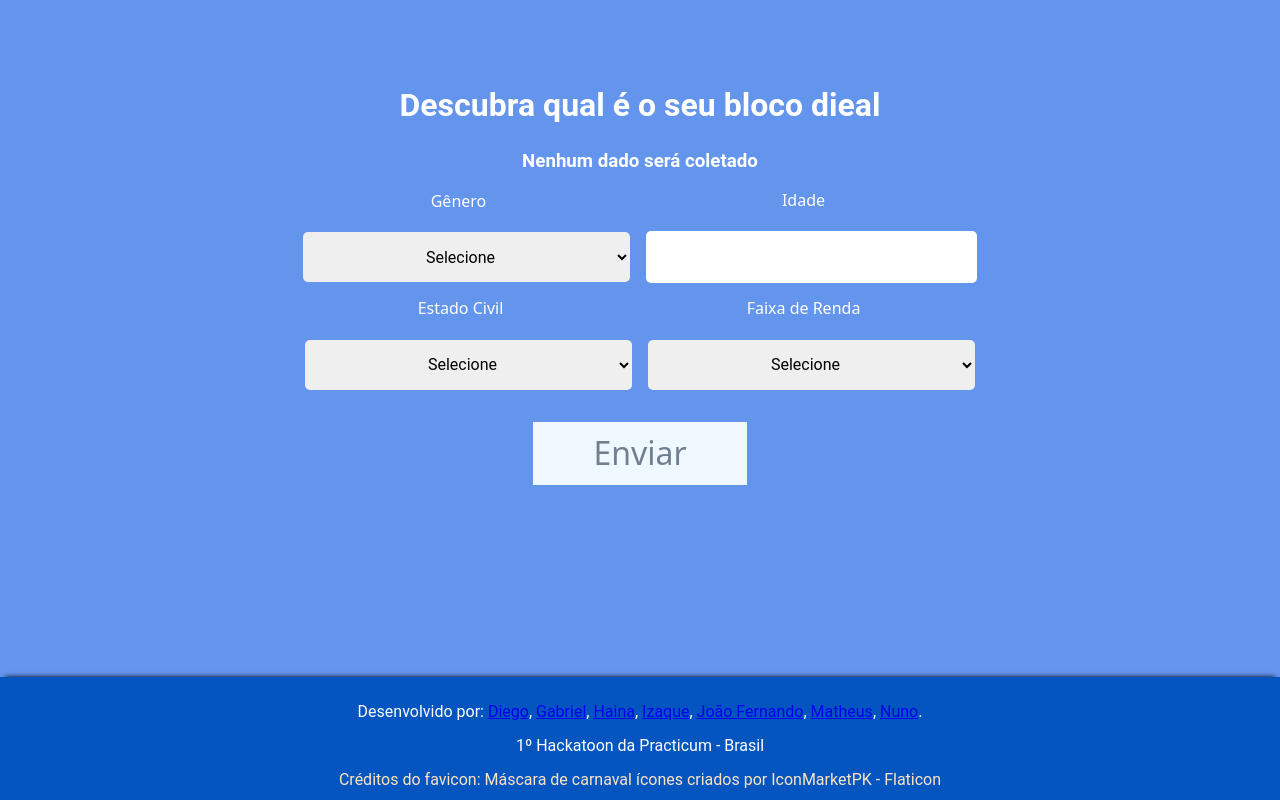
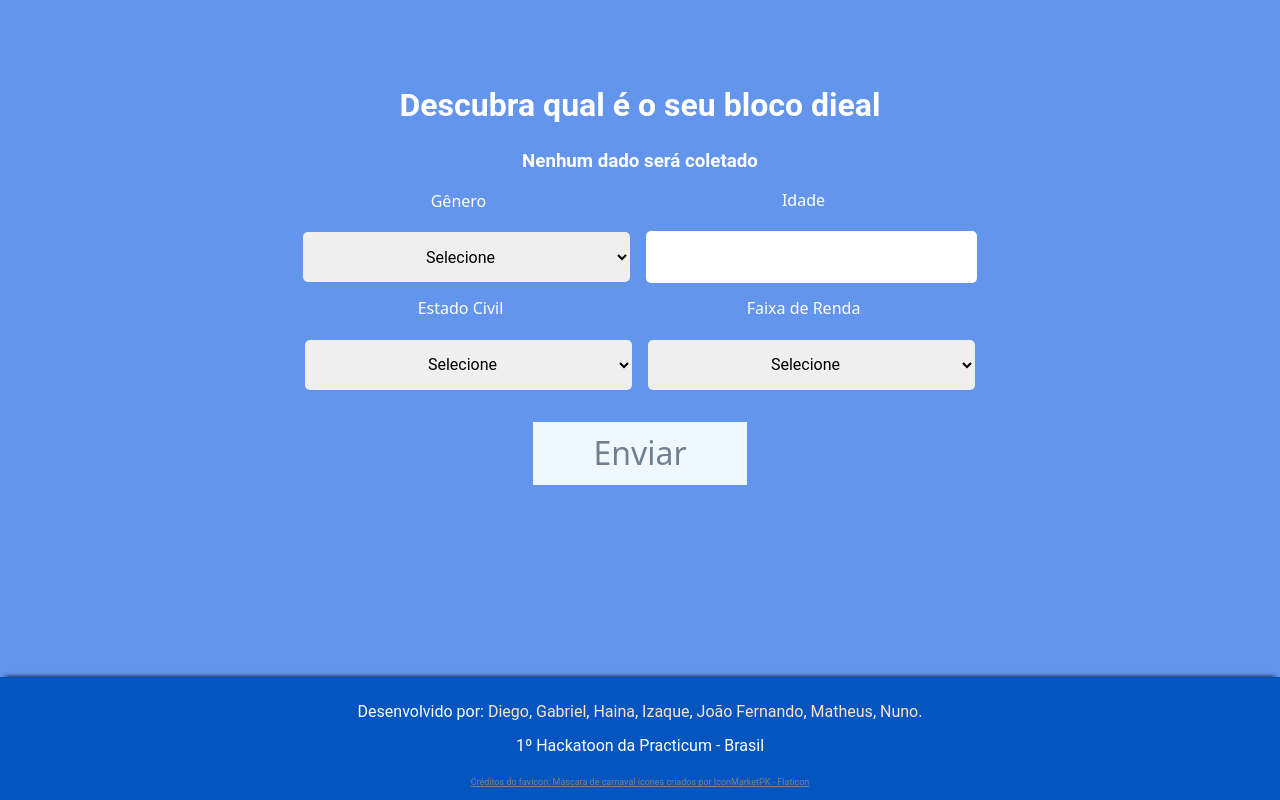
Before and after one commit to joaofq/carnaval-pudding-frontend, a React (Create React App) app: page / in a window 1280 px wide. Shown: the part 6191-6991 px from the top of the page. Built offline with nearby package versions, Linux system fonts and the light colour scheme.

Commit message:
Fixes eslint warnings

```diff
--- a/src/components/Footer/Footer.js
+++ b/src/components/Footer/Footer.js
@@ -4,11 +4,39 @@ function Footer() {
   return (
     <div className='footer'>
       <p>
-        Desenvolvido por: <a href='https://github.com/diego-analytics'>Diego</a>, <a href='https://github.com/Aguiar-Gabriel'>Gabriel</a>, <a href='https://github.com/hainaha'>Haina</a>, <a href='https://github.com/izaqueIsrael'>Izaque</a>, <a href='https://github.com/joaofq'>João Fernando</a>, <a href='https://github.com/evaristomat'>Matheus</a>, <a href='https://github.com/NunoMac'>Nuno</a>.
+        Desenvolvido por:{' '}
+        <a className='footer__link' href='https://github.com/diego-analytics'>
+          Diego
+        </a>
+        ,{' '}
+        <a className='footer__link' href='https://github.com/Aguiar-Gabriel'>
+          Gabriel
+        </a>
+        ,{' '}
+        <a className='footer__link' href='https://github.com/hainaha'>
+          Haina
+        </a>
+        ,{' '}
+        <a className='footer__link' href='https://github.com/izaqueIsrael'>
+          Izaque
+        </a>
+        ,{' '}
+        <a className='footer__link' href='https://github.com/joaofq'>
+          João Fernando
+        </a>
+        ,{' '}
+        <a className='footer__link' href='https://github.com/evaristomat'>
+          Matheus
+        </a>
+        ,{' '}
+        <a className='footer__link' href='https://github.com/NunoMac'>
+          Nuno
+        </a>
+        .
       </p>
       <p>1º Hackatoon da Practicum - Brasil</p>
       <a
-        className='footer__link'
+        className='footer__credit'
         href='https://www.flaticon.com/br/icones-gratis/mascara-de-carnaval'
         title='mascara de carnaval ícones'
       >
--- a/src/components/General/General.js
+++ b/src/components/General/General.js
@@ -1,5 +1,4 @@
 import './general.css';
-import graficoteste from '../../images/graficoteste.png';
 import MaritalStatusChart from '../Charts/MaritalStatusChart/MaritalStatusChart';
 import AvalIncomeChart from '../Charts/AvalIncomeChart/AvalIncomeChart';
 
--- a/src/components/Visitors/Visitors.js
+++ b/src/components/Visitors/Visitors.js
@@ -1,5 +1,4 @@
 import './visitors.css';
-import graficoteste from '../../images/graficoteste.png';
 import AvalGeneroChart from '../Charts/AvalGeneroChart/AvalGeneroChart';
 import AvalAgeChart from '../Charts/AvalAgeChart/AvalAgeChart';
 import AvalBlocoChart from '../Charts/AvalBlocoChart/AvalBlocoChart';
@@ -75,6 +74,7 @@ function Visitors() {
             <a
               href='https://www.temqueir.com.br/2017/01/trem-da-vale-vitoria-minas.html#:~:text=Partiu%3F,Belo%20Horizonte%2C%20em%20Minas%20Gerais'
               target='_blank'
+              rel='noreferrer'
             >
               nessa página
             </a>
```
Also changed, not shown: src/images/graficoteste.png (deleted).
